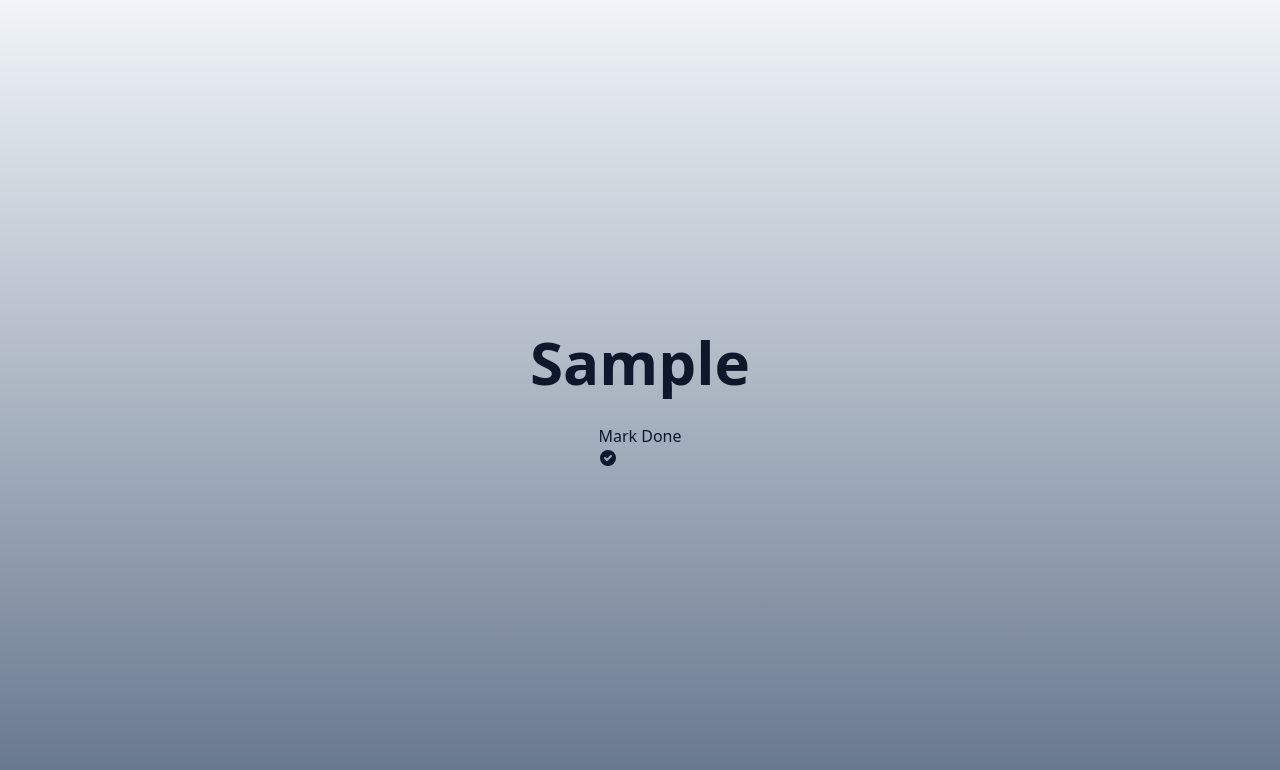
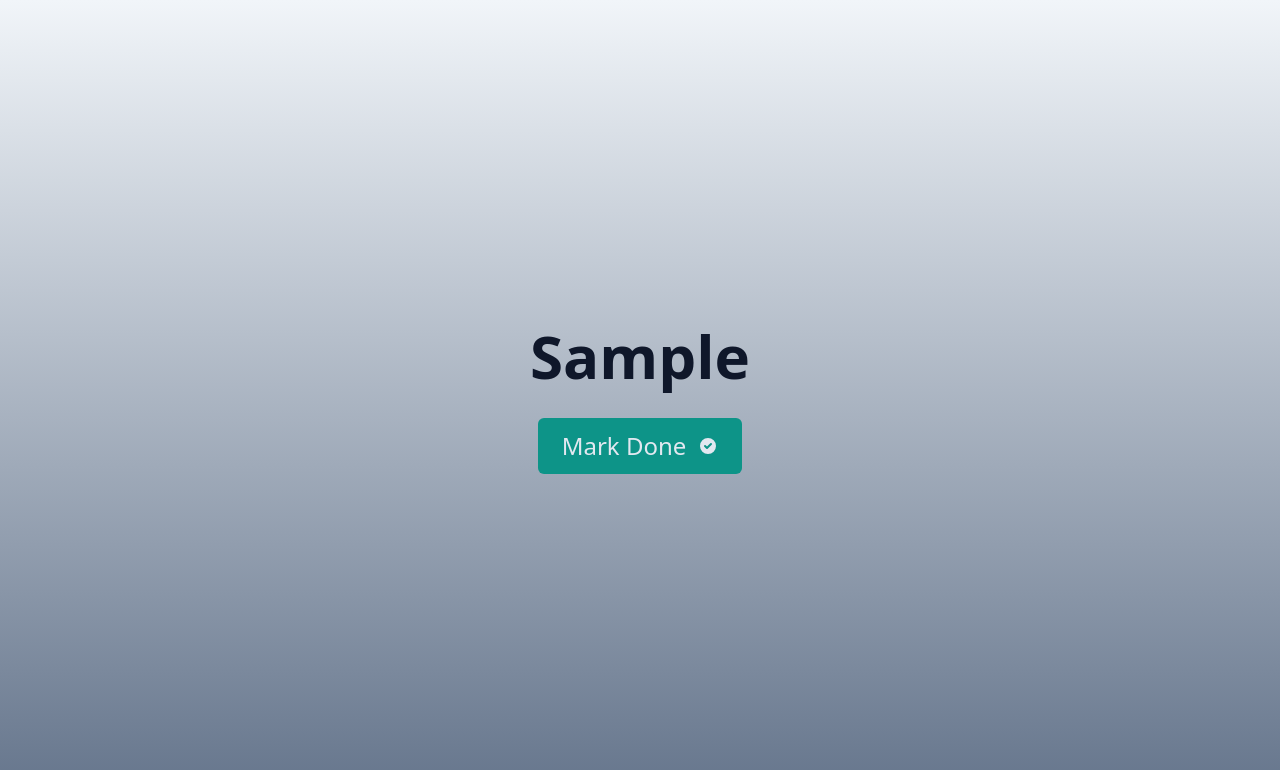
Before and after one commit to Andriikryl/bad-thoughts-app, a React (Create React App) app: page / in a window 1280 px wide. Both pictures are taken after typing "Sample" into the empty fields and a click on the button 838 px from the left and 446 px from the top of the page. Shown: the top 770 px of the page. Built offline with nearby package versions, Linux system fonts and the light colour scheme.

Commit message:
feat[random-nes]

```diff
--- a/src/App.js
+++ b/src/App.js
@@ -3,6 +3,16 @@ import "./App.css";
 import { useState } from "react";
 import CustomForm from "./compoonents/CustomForm";
 import OneThing from "./compoonents/OneThing";
+
+function getSuccesMessage() {
+  const message = [
+    "Great job",
+    "Up, up, and  up, up, and up",
+    "Up, up, and up",
+    "Do you feel great?",
+  ];
+  return message[Math.floor(Math.random() * message.length)];
+}
 
 function App() {
   const [thing, setThing] = useState("");
@@ -17,7 +27,10 @@ function App() {
     setThing(e.target.value);
   };
 
-  const handleCompletedThing = (e) => {};
+  const handleCompletedThing = (e) => {
+    e.target.setAttribute("disabled", true);
+    setThing(getSuccesMessage(e));
+  };
 
   return (
     <main className="grid place-items-center min-h-screen bg-gradient-to-b from-slate-100 to-slate-500 dark:from-slate-800 dark:to-slate-900 text-slate-900 dark:text-slate-200">
@@ -31,7 +44,9 @@ function App() {
             />
           </>
         )}
-        {!isCompleted && <OneThing thing={thing} />}
+        {!isCompleted && (
+          <OneThing thing={thing} handleCompletedThing={handleCompletedThing} />
+        )}
       </div>
     </main>
   );
--- a/src/compoonents/CustomButton.js
+++ b/src/compoonents/CustomButton.js
@@ -4,7 +4,10 @@ import { CheckCircleIcon } from "@heroicons/react/solid";
 function CustomButton({ text, handleCompletedThing }) {
   return (
     <>
-      <button className="">
+      <button
+        className="flex items-center space-x-3 text-2xl bg-teal-600 dark:bg-teal-500 px-6 py-3 rounded-md text-slate-200 focus:outline-none focus-visible:ring-4 ring-teal-600 dark:ring-teal-500 ring-offset-4 ring-offset-slate-200 dark:ring-offset-slate-800 hover:opacity-80 transition-opacity disabled:opacity-50"
+        onClick={handleCompletedThing}
+      >
         <span className="pointer-events-none">{text}</span>
         <CheckCircleIcon className="h-5 w-5" />
       </button>
```
